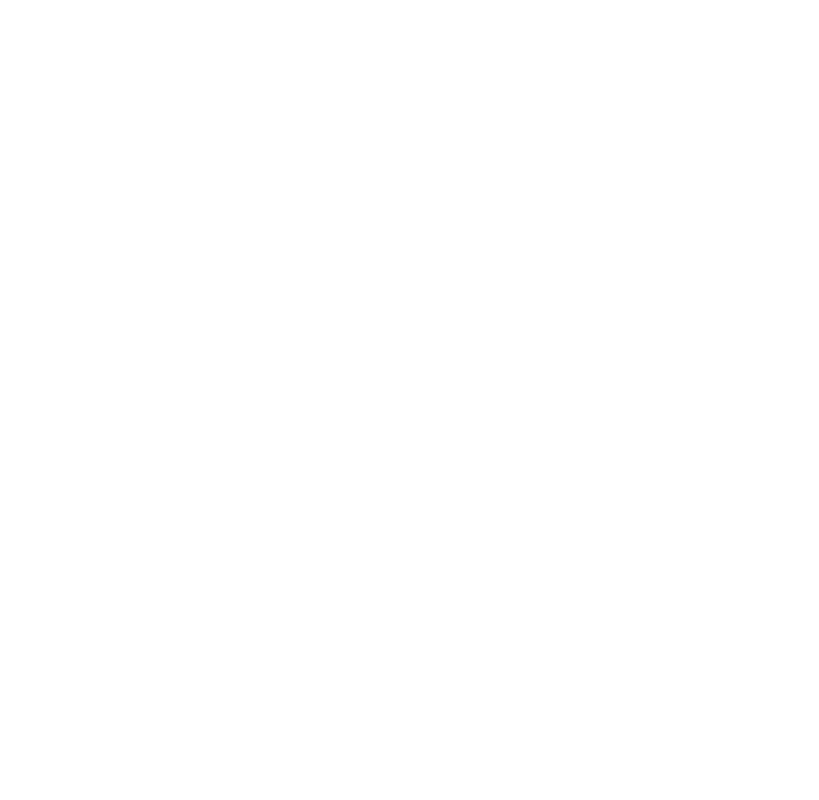
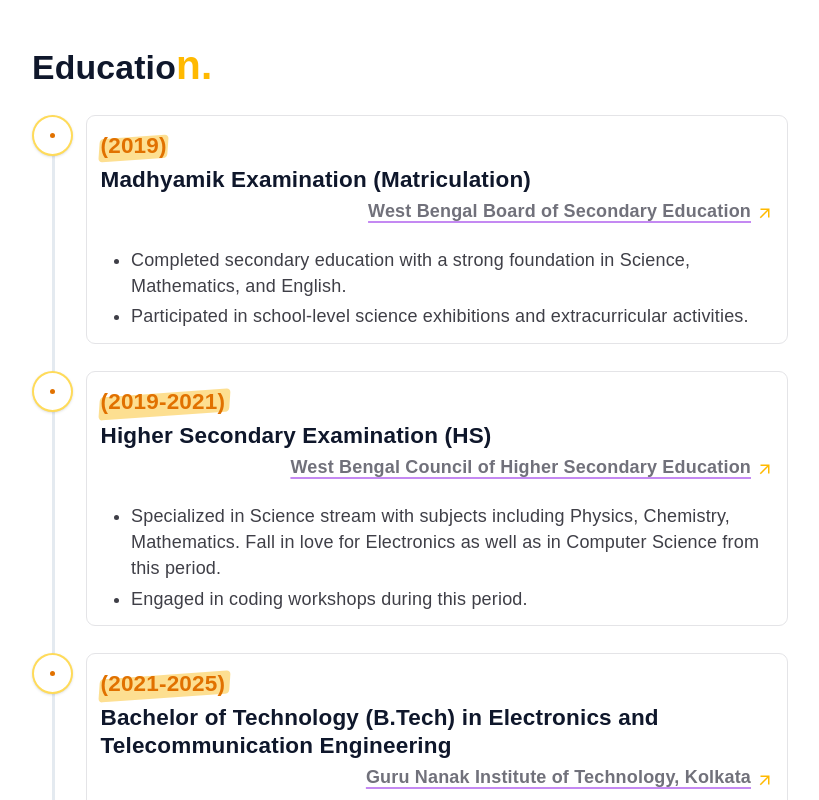
Before and after one commit to rou-nak-cloud/Dev.Portfolios, a React (Vite) app in the folder Portfolio_v3.1/: page / in a window 1280 px wide. Shown: the part 1340-2140 px from the top of the page, without its empty margins (230-1049 px from the left). Before the commit the page ends 1600 px from the top, so only its background shows below. Built offline with nearby package versions, Linux system fonts and the light colour scheme; a web font is replaced by a local one.

Commit message:
done education section pv3

```diff
--- a/Portfolio_v3.1/src/App.jsx
+++ b/Portfolio_v3.1/src/App.jsx
@@ -1,3 +1,4 @@
+import Education from "./components/Education";
 import Hero from "./components/Hero";
 import LearningJourney from "./components/LearningPath";
 import Navbar from "./components/Navbar";
@@ -9,6 +10,7 @@
       <section>
         <Hero />
         <LearningJourney />
+        <Education />
       </section>
     </>
   );
--- /dev/null
+++ b/Portfolio_v3.1/src/components/Education.jsx
@@ -0,0 +1,67 @@
+import { educations } from "../constants";
+
+export default function Education() {
+  return (
+    <section className="py-16 px-6 font-cabinet ">
+      <div className="max-w-2xl mx-auto mb-12 md:mb-14">
+        {/* Section Title */}
+        <h2 className="text-3xl font-cabinet font-semibold text-slate-900 mb-6">
+          Educatio
+          <span className="font-melodrama font-bold text-amber-400 text-3xl md:text-4xl">
+            n.
+          </span>
+        </h2>
+
+        <div className="relative">
+          {/* Vertical Timeline Line */}
+          <div className="absolute left-4.5 top-0 h-full w-0.5 bg-slate-300/50"></div>
+
+          <div className="space-y-6">
+            {educations.map((item, index) => {
+              const Icon = item.icon;
+              return (
+                <div key={index} className="flex gap-3 items-start relative">
+                  {/* Circle */}
+                  <div className="relative z-10 w-9 h-9 rounded-full border-2 border-amber-300/80 bg-white flex items-center justify-center shadow-sm">
+                    <div className="w-1 h-1 bg-amber-600 rounded-full"></div>
+                  </div>
+
+                  {/* Card */}
+                  <div className="flex-1 bg-white border border-zinc-200 rounded-lg p-3 transition-all duration-300 hover:translate-x-1 hover:shadow-md">
+                    {/* Date */}
+                    <p className="text-xl font-melodrama font-bold text-amber-600 mb-1 highlight-marker">
+                      ({item.date})
+                    </p>
+
+                    {/* Title */}
+                    <h3 className="font-semibold text-lg md:text-xl leading-tight text-slate-900">
+                      {item.title}
+                    </h3>
+
+                    {/* Institution */}
+                    <div className="flex items-center justify-end gap-1 group  ">
+                      <p className="text-md text-right font-semibold text-zinc-500 hover:text-amber-800 mt-1 mb-5 custom-underline cursor-pointer transition-all duration-300">
+                        {item.institution}
+                      </p>
+
+                      <span>
+                        <Icon className="text-amber-400 -mt-3 arrow-hover" />
+                      </span>
+                    </div>
+
+                    {/* Content */}
+                    <ul className="list-disc pl-4 text-md text-zinc-700 space-y-1 max-w-xl mx-auto">
+                      {item.contents.map((content, i) => (
+                        <li key={i}>{content}</li>
+                      ))}
+                    </ul>
+                  </div>
+                </div>
+              );
+            })}
+          </div>
+        </div>
+      </div>
+    </section>
+  );
+}
--- a/Portfolio_v3.1/src/constants.js
+++ b/Portfolio_v3.1/src/constants.js
@@ -11,7 +11,7 @@
 import { SiHomebridge } from "react-icons/si";
 import { FaReact } from "react-icons/fa";
 import { SiFramer, SiGreensock } from "react-icons/si";
-import { MdDesignServices } from "react-icons/md";
+import { MdDesignServices, MdOutlineArrowOutward } from "react-icons/md";
 import { SiFigma } from "react-icons/si";
 
 const navList = [
@@ -55,7 +55,7 @@
   {
     label: "LinkedIn",
     icon: FaLinkedin,
-    to: "https://linkedin.com/",
+    to: "https://www.linkedin.com/in/rounak-bakshi/",
     type: "external",
   },
 ];
@@ -98,7 +98,7 @@
   },
   {
     icon: FaLinkedin,
-    to: "https://linkedin.com/",
+    to: "https://www.linkedin.com/in/rounak-bakshi/",
     type: "external",
   },
 ];
@@ -158,3 +158,62 @@
   },
 ];
 export { navList, desktopNavList, aboutItems, learningItems };
+
+export const educations = [
+  {
+    title: "Madhyamik Examination (Matriculation)",
+    institution: "West Bengal Board of Secondary Education",
+    icon: MdOutlineArrowOutward,
+    date: "2019",
+    contents: [
+      "Completed secondary education with a strong foundation in Science, Mathematics, and English.",
+      "Participated in school-level science exhibitions and extracurricular activities.",
+    ],
+  },
+  {
+    title: "Higher Secondary Examination (HS)",
+    institution: "West Bengal Council of Higher Secondary Education",
+    icon: MdOutlineArrowOutward,
+    date: "2019-2021",
+    contents: [
+      "Specialized in Science stream with subjects including Physics, Chemistry, Mathematics. Fall in love for Electronics as well as in Computer Science from this period.",
+      "Engaged in coding workshops during this period.",
+    ],
+  },
+  {
+    title:
+      "Bachelor of Technology (B.Tech) in Electronics and Telecommunication Engineering",
+    institution: "Guru Nanak Institute of Technology, Kolkata",
+    icon: MdOutlineArrowOutward,
+    date: "2021-2025",
+    contents: [
+      "Pursuing a degree in Electronics and Telecommunication Engineering with coursework in Data Structures, Algorithms, Web Development, and Database Management System",
+      "Worked on personal and academic projects using technologies like React, Node.js, MongoDB, and Three.js.",
+      "Learn various frontend technologies to make better workflow with Motion, Aceternity ui, Daisy ui, and Magic ui.",
+      "Currently participating in hackathons, coding contests to enhance practical skills.",
+    ],
+  },
+];
+
+export const interests = [
+  {
+    title: "Coding",
+    desc: "Building applications, and exploring new technologies. I love turning ideas into reality through clean and efficient code.",
+  },
+  {
+    title: "Traveling",
+    desc: "Exploring new places, experiencing different cultures, and meeting people from around the world keeps me inspired and open-minded.",
+  },
+  {
+    title: "Calisthenics",
+    desc: "Bodyweight training helps me stay fit, disciplined, and constantly challenge myself to grow stronger both physically and mentally.",
+  },
+  {
+    title: "Watching Movies",
+    desc: "For me, movies are not just entertainment. Whether it’s a classic masterpiece or a thriller, I love the storytelling, the cinematography, and the reflection.",
+  },
+  {
+    title: "Listening Music",
+    desc: "I love to hear music during coding, it keeps me focused and makes the process more enjoyable. Music keeps me focused while coding.",
+  },
+];
--- a/Portfolio_v3.1/src/index.css
+++ b/Portfolio_v3.1/src/index.css
@@ -115,6 +115,18 @@
       width: 105%;
     }
   }
+  /* Arrow directional hover animation */
+  @keyframes arrow-nudge {
+    0% {
+      transform: translate(0, 0);
+    }
+    50% {
+      transform: translate(8px, -8px);
+    }
+    100% {
+      transform: translate(0, 0);
+    }
+  }
 }
 
 @utility custom-underline {
@@ -123,7 +135,7 @@
   text-decoration-color: var(--accent-dark); /* Matches text color */
   text-underline-offset: 4px;
   text-decoration-thickness: 1.5px;
-  cursor: pointer;
+  /* cursor: pointer; */
   transition: text-decoration-color 0.2s;
 
   &:hover {
@@ -169,3 +181,10 @@
     dotsFlicker 5s ease-in-out infinite;
   filter: drop-shadow(0 0 6px rgba(0, 0, 0, 0.25));
 }
+.arrow-hover {
+  transition: transform 1s ease-in-out;
+}
+
+.group:hover .arrow-hover {
+  animation: arrow-nudge 1s ease infinite;
+}
```
